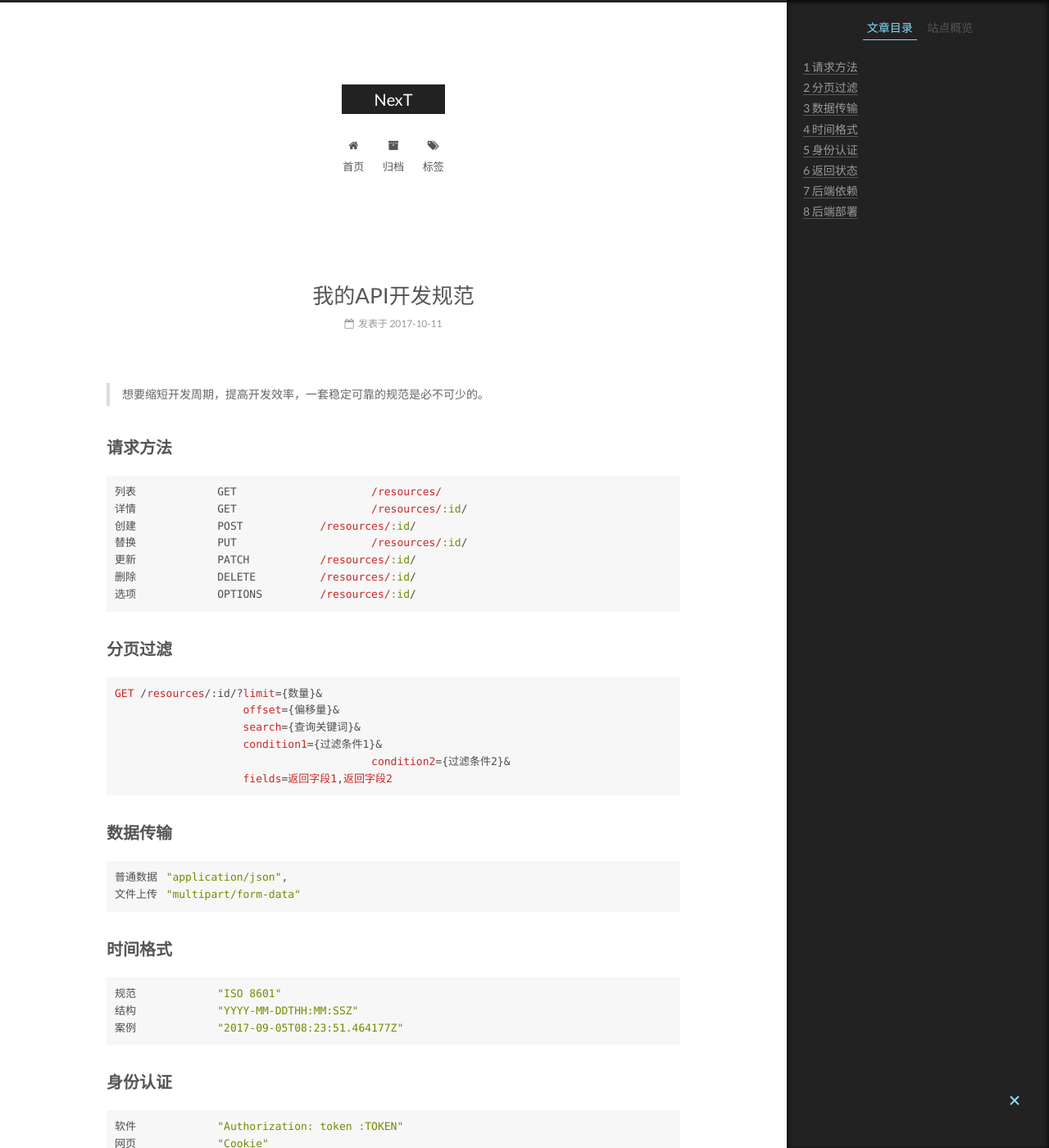
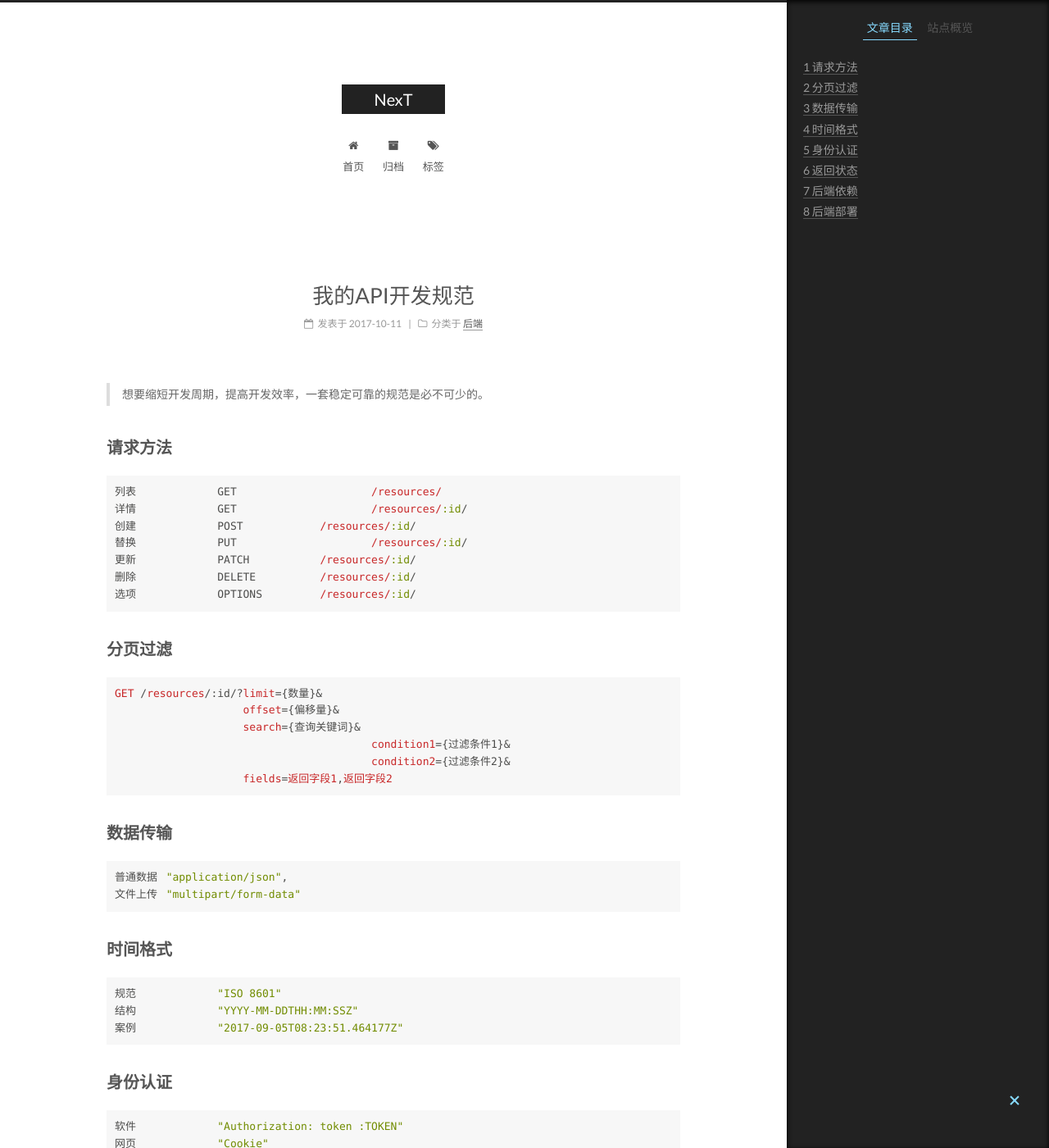
Before and after one commit to wuqiangroy/gaojiuli.github.io, a Jekyll site: the page built from _posts/2017-10-11-my-restful-api.md, in a window 1280 px wide and 1400 px high. Shown: the whole window at 82% size. Built offline with Jekyll 4.4.1, drawn with Linux system fonts in a browser that asks for light colours.

Commit message:
update-post

````diff
--- a/_posts/2017-10-11-my-restful-api.md
+++ b/_posts/2017-10-11-my-restful-api.md
@@ -2,6 +2,7 @@
 layout: post
 title:  "我的API开发规范"
 tags: 后端
+categories: 后端
 ---
 
 > 想要缩短开发周期，提高开发效率，一套稳定可靠的规范是必不可少的。
@@ -24,7 +25,7 @@ tags: 后端
 GET /resources/:id/?limit={数量}&
                     offset={偏移量}&
                     search={查询关键词}&
-                    condition1={过滤条件1}&
+					condition1={过滤条件1}&
 					condition2={过滤条件2}&
                     fields=返回字段1,返回字段2
 ```
````
